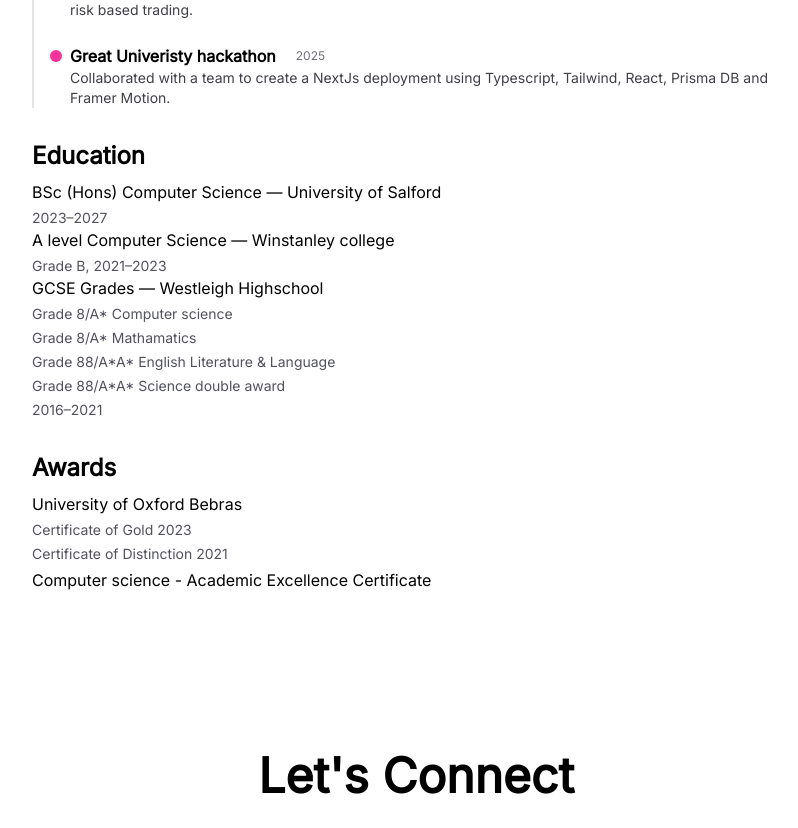
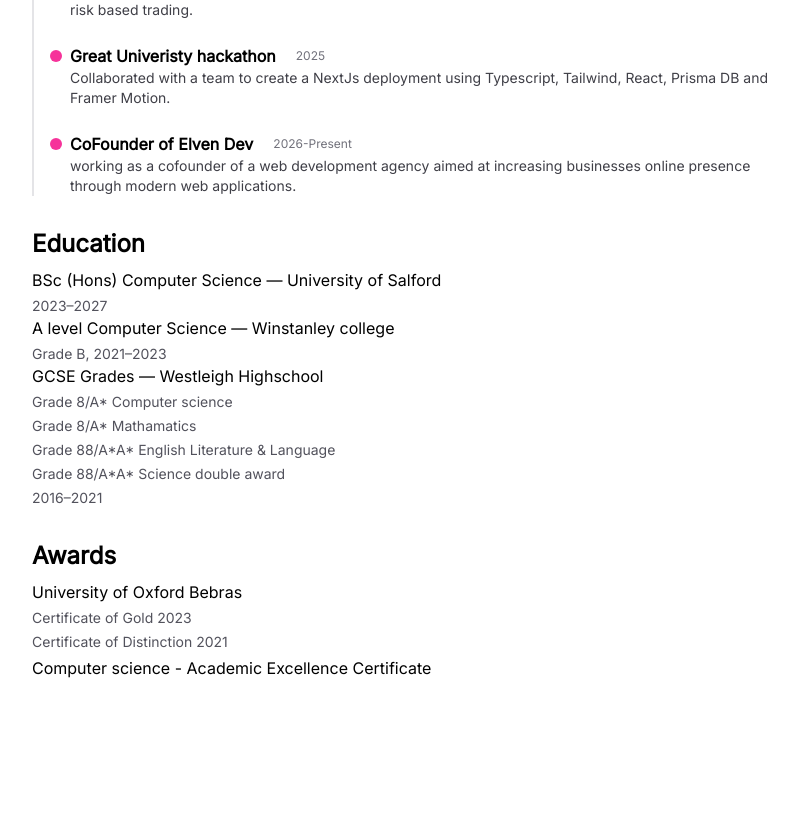
Before and after one commit to Shiro8223/Portfolio, a Next.js app: page / in a window 1280 px wide. Shown: the part 3200-4028 px from the top of the page, without its empty margins (224-1022 px from the left). Built offline with nearby package versions, Linux system fonts and the light colour scheme.

Commit message:
updated experiecnce

```diff
--- a/components/aboutMe.jsx
+++ b/components/aboutMe.jsx
@@ -136,6 +136,20 @@
                 Collaborated with a team to create a NextJs deployment using Typescript, Tailwind, React, Prisma DB and Framer Motion.
               </p>
             </li>
+            <li>
+              <div className="flex items-center gap-2">
+                <span className="w-3 h-3 bg-pink-500 rounded-full block"></span>
+                <span className="text-black font-semibold">
+                  CoFounder of Elven Dev
+                </span>
+                <span className="text-xs text-zinc-500 ml-3">
+                  2026-Present
+                </span>
+              </div>
+              <p className="ml-5 text-zinc-700 text-sm">
+                working as a cofounder of a web development agency aimed at increasing businesses online presence through modern web applications.
+              </p>
+            </li>
           </ul>
         </div>
 
```
